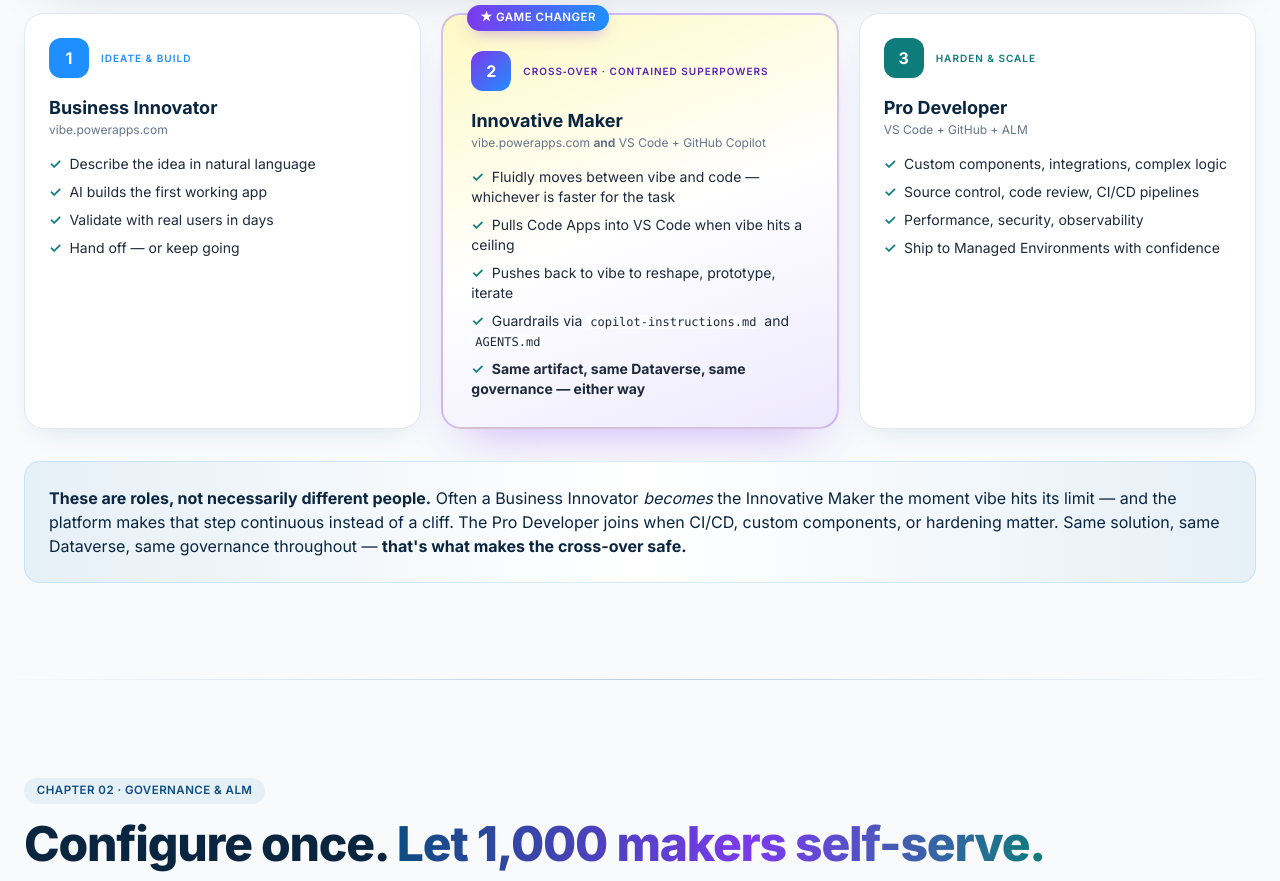
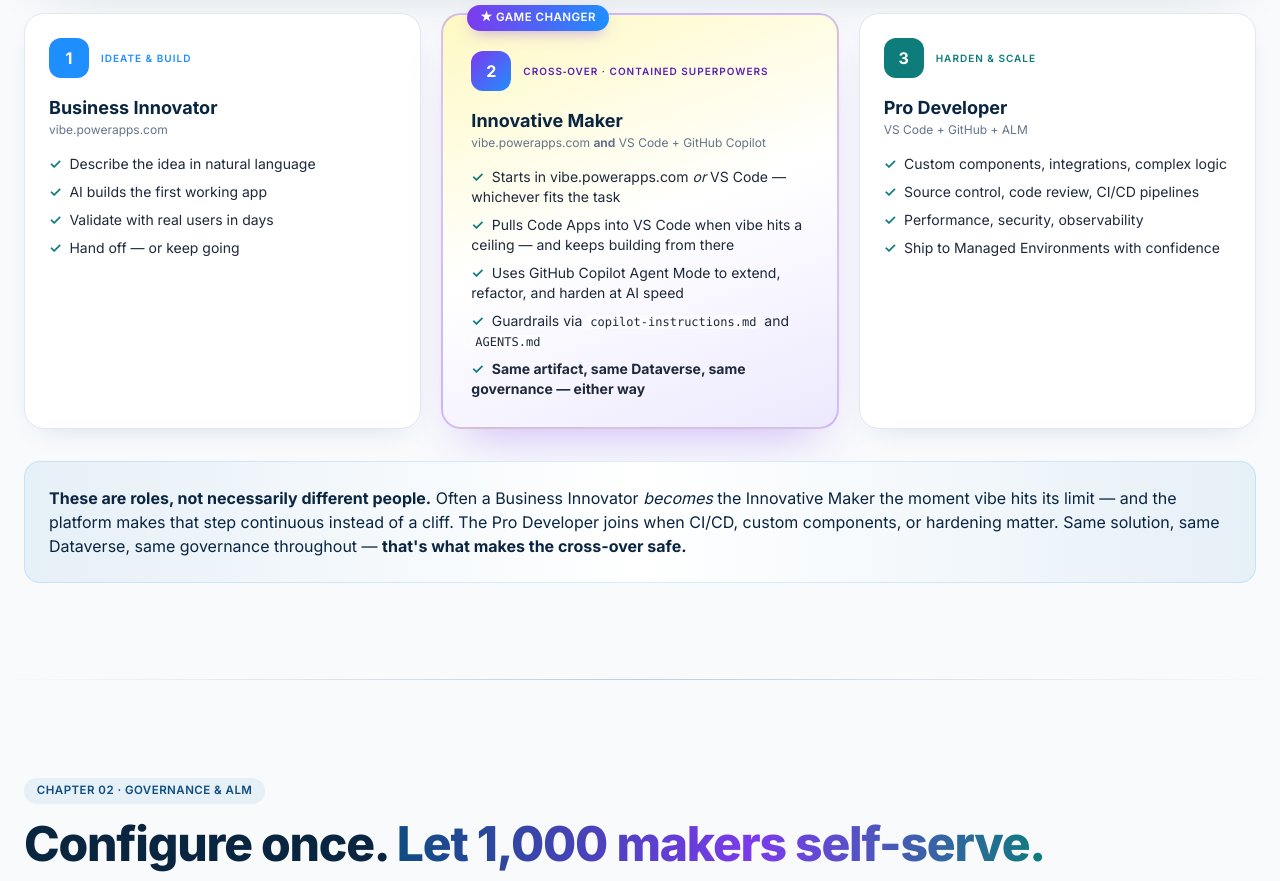
Before and after one commit to martycarreras-psnl/powerapps-codeapps-advantage, a plain HTML site: page index.html in a window 1280 px wide. Shown: the part 2601-3482 px from the top of the page. Drawn offline with nearby package versions, Linux system fonts and the light colour scheme.

Commit message:
Maturity model: correct cross-over framing — once in VS Code, stay in VS Code

```diff
--- a/index.html
+++ b/index.html
@@ -364,9 +364,9 @@
       <h3 class="mt-4 font-bold text-ink-800 text-lg">Innovative Maker</h3>
       <div class="text-xs text-slate-500">vibe.powerapps.com <strong>and</strong> VS Code + GitHub Copilot</div>
       <ul class="mt-4 text-sm space-y-2">
-        <li class="check">Fluidly moves between vibe and code &mdash; whichever is faster for the task</li>
-        <li class="check">Pulls Code Apps into VS Code when vibe hits a ceiling</li>
-        <li class="check">Pushes back to vibe to reshape, prototype, iterate</li>
+        <li class="check">Starts in vibe.powerapps.com <em>or</em> VS Code &mdash; whichever fits the task</li>
+        <li class="check">Pulls Code Apps into VS Code when vibe hits a ceiling &mdash; and keeps building from there</li>
+        <li class="check">Uses GitHub Copilot Agent Mode to extend, refactor, and harden at AI speed</li>
         <li class="check">Guardrails via <code class="bg-white/60 px-1 rounded text-xs">copilot-instructions.md</code> and <code class="bg-white/60 px-1 rounded text-xs">AGENTS.md</code></li>
         <li class="check"><strong>Same artifact, same Dataverse, same governance &mdash; either way</strong></li>
       </ul>
```
